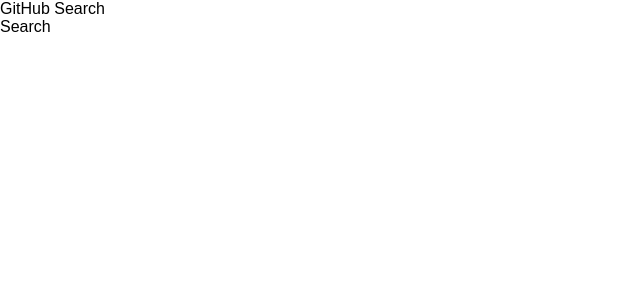
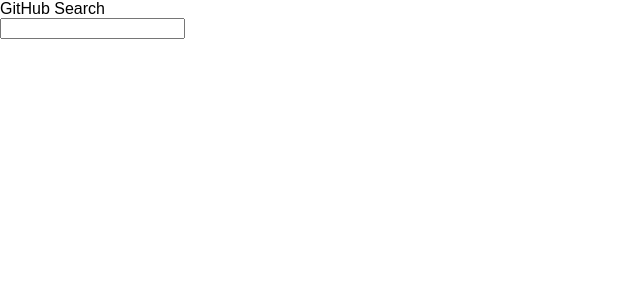
Before and after one commit to DuncanLewis/GHSearch-React, a React (Create React App) app: page / in a window 1280 px wide. Shown: the top 300 px of the page, without its empty margins (0-640 px from the left). Built offline with nearby package versions, Linux system fonts and the light colour scheme.

Commit message:
Can render input a search value

```diff
--- a/e2etests/e2etest.js
+++ b/e2etests/e2etest.js
@@ -13,7 +13,7 @@ describe('GH Search App', () => {
     const searchText = 'CakePHP';
     browser.url('http://localhost:3000');
     browser.element('.search-input').setValue(searchText);
-    const actualSearchInput = browser.element('.search-input');
-    expect(actualSearchInput).to.have.lengthOf.at.least(1);
+    const actualSearchInput = browser.element('.search-input').getValue();
+    expect(actualSearchInput).to.equal(searchText);
   });
 });
--- a/src/components/search/index.js
+++ b/src/components/search/index.js
@@ -1,7 +1,9 @@
 import React from 'react';
 
 const Search = () => (
-  <div>Search</div>
+  <div>
+    <input className="search-input"></input>
+  </div>
 );
 
 export default Search;
```
Also changed, not shown: src/components/search/test.js (+6 -1 lines), 1 other file (tests, documents, lock files or other folders).
